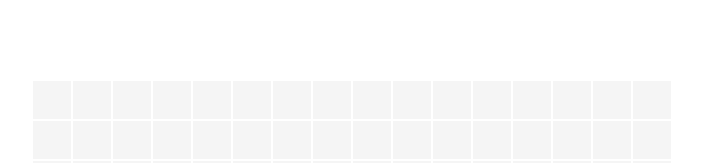
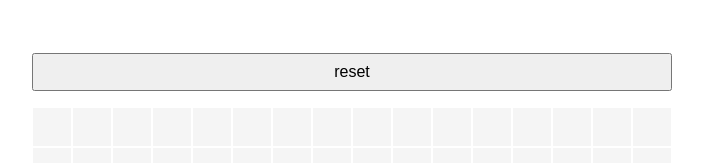
Before and after one commit to NeilMcB/odin, a plain HTML site: page projects/etch-a-sketch/index.html in a window 1280 px wide. Shown: the whole page, without its empty margins (288-991 px from the left). Drawn offline with Linux system fonts and the light colour scheme.

Commit message:
Add reset button

```diff
--- a/projects/etch-a-sketch/index.html
+++ b/projects/etch-a-sketch/index.html
@@ -8,6 +8,9 @@
     <script src="script.js" defer></script>
 </head>
 <body>
-    <div class="container"></div>
+    <div class="container">
+        <button class="reset">reset</button>
+        <div class="sketch-board"></div>
+    </div>
 </body>
 </html>
--- a/projects/etch-a-sketch/script.js
+++ b/projects/etch-a-sketch/script.js
@@ -1,4 +1,4 @@
-const container = document.querySelector(".container");
+const sketchBoard = document.querySelector(".sketch-board");
 
 const ROW_ELEMENT_TYPE = "div";
 const CELL_ELEMENT_TYPE = "div";
@@ -12,7 +12,7 @@ const COLUMN_COUNT = 16;
 resetGrid(ROW_COUNT, COLUMN_COUNT);
 
 function resetGrid(rowCount, columnCount) {
-    container.replaceChildren();  // remove all existing cells from the grid
+    sketchBoard.replaceChildren();  // remove all existing cells from the grid
 
     for (let i = 0; i < rowCount; i++) {
         row = document.createElement(ROW_ELEMENT_TYPE);
@@ -24,11 +24,11 @@ function resetGrid(rowCount, columnCount) {
             row.appendChild(cell);
         }
 
-        container.appendChild(row);
+        sketchBoard.appendChild(row);
     }
 }
 
-container.addEventListener(
+sketchBoard.addEventListener(
     "mouseover",
     e => e.target.classList.add("sketched"),
 );
--- a/projects/etch-a-sketch/style.css
+++ b/projects/etch-a-sketch/style.css
@@ -10,6 +10,20 @@ body {
 }
 
 .container {
+    display: flex;
+    flex-direction: column;
+    justify-content: space-between;
+    align-items: center;
+    gap: 16px;
+}
+
+button.reset {
+    width: 100%;
+    padding: 8px;
+    font-size: medium;
+}
+
+.sketch-board {
     height: min(80vw, 80vh);
     width: min(80vw, 80vh);
 
```
